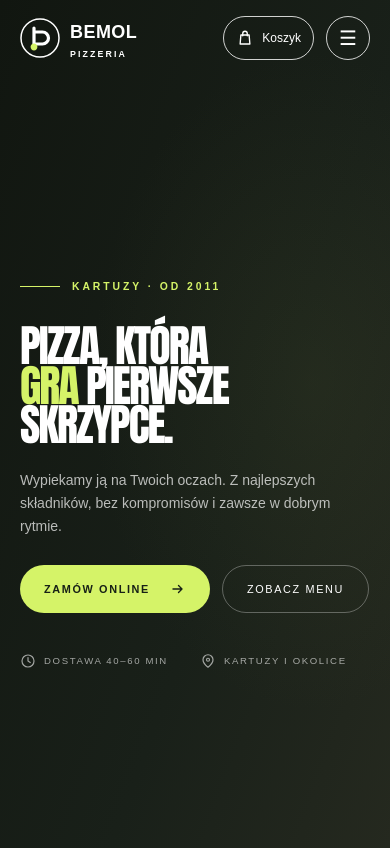
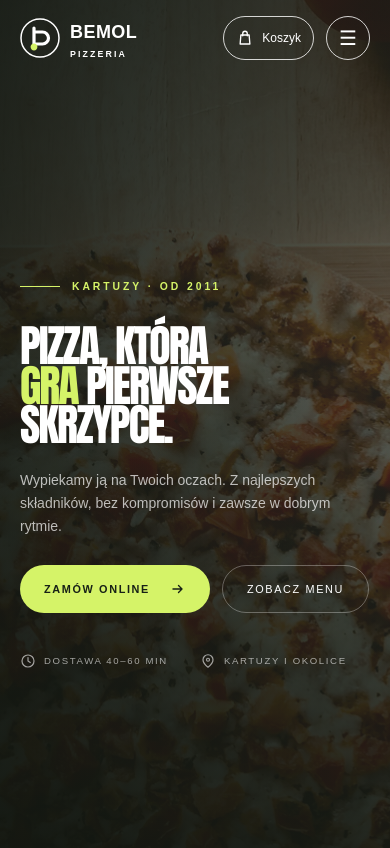
Before and after one commit to KacperRynkiewicz/ProjektWdro-eniowyPizzeriaBemol, a React (Vite) app in the folder frontend/: page / in a window 390 px wide. Built offline with nearby package versions, Linux system fonts and the light colour scheme.

Commit message:
feat(frontend): add shared pizza background to header and hero

```diff
--- a/frontend/src/index.css
+++ b/frontend/src/index.css
@@ -16,3 +16,25 @@ body {
   min-height: 100vh;
   margin: 0;
 }
+
+.home-hero__image {
+  object-position: 65% center;
+}
+
+.home-hero__shade {
+  background:
+    linear-gradient(180deg, rgb(17 22 16 / 75%) 0%, transparent 24%, transparent 75%, rgb(17 22 16 / 80%) 100%),
+    linear-gradient(90deg, rgb(17 22 16 / 95%) 0%, rgb(17 22 16 / 85%) 35%, rgb(17 22 16 / 50%) 65%, rgb(17 22 16 / 20%) 100%);
+}
+
+@media (max-width: 639px) {
+  .home-hero__image {
+    object-position: 60% center;
+  }
+
+  .home-hero__shade {
+    background:
+      linear-gradient(180deg, rgb(17 22 16 / 65%), rgb(17 22 16 / 35%) 40%, rgb(17 22 16 / 85%)),
+      linear-gradient(90deg, rgb(17 22 16 / 85%), rgb(17 22 16 / 50%));
+  }
+}
--- a/frontend/src/pages/HomePage.tsx
+++ b/frontend/src/pages/HomePage.tsx
@@ -1,10 +1,21 @@
 import Header from '../components/Header'
 import HeroContent from '../components/HeroContent'
+import heroPizza from '../assets/hero-pizza.jpg'
 
 function HomePage() {
   return (
-    <main className="min-h-screen bg-[radial-gradient(ellipse_at_80%_45%,rgba(74,82,47,0.2),transparent_50%),linear-gradient(110deg,#111610_0%,#192019_60%,#25291f_100%)] text-white">
-      <section className="min-h-screen" id="start">
+    <main className="min-h-screen bg-[#111610] text-white">
+      <section className="home-hero relative isolate min-h-screen" id="start">
+        <img
+          alt=""
+          aria-hidden="true"
+          className="home-hero__image absolute inset-0 -z-20 h-full w-full object-cover"
+          fetchPriority="high"
+          height={850}
+          src={heroPizza}
+          width={1042}
+        />
+        <div aria-hidden="true" className="home-hero__shade absolute inset-0 -z-10" />
         <Header />
         <HeroContent />
       </section>
```
Also changed, not shown: frontend/src/assets/hero-pizza.jpg (added).
